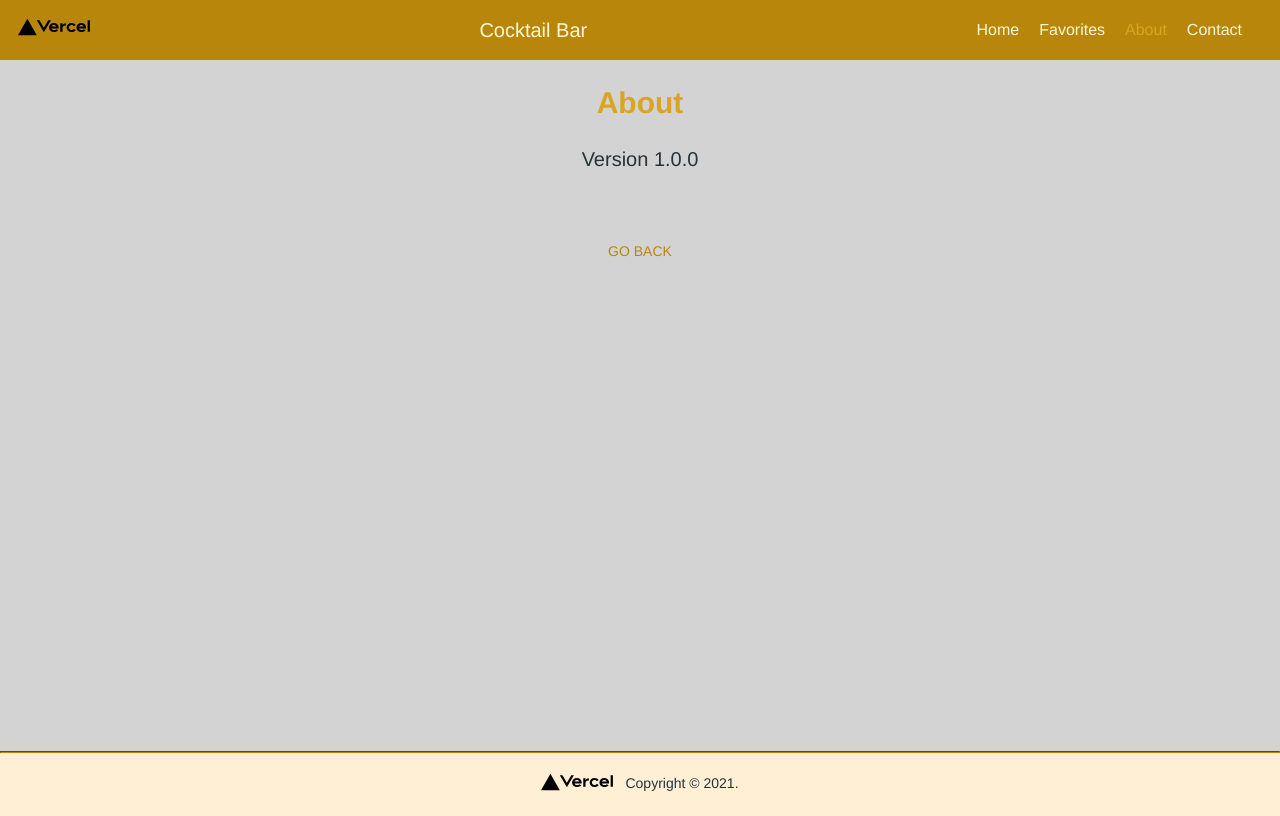
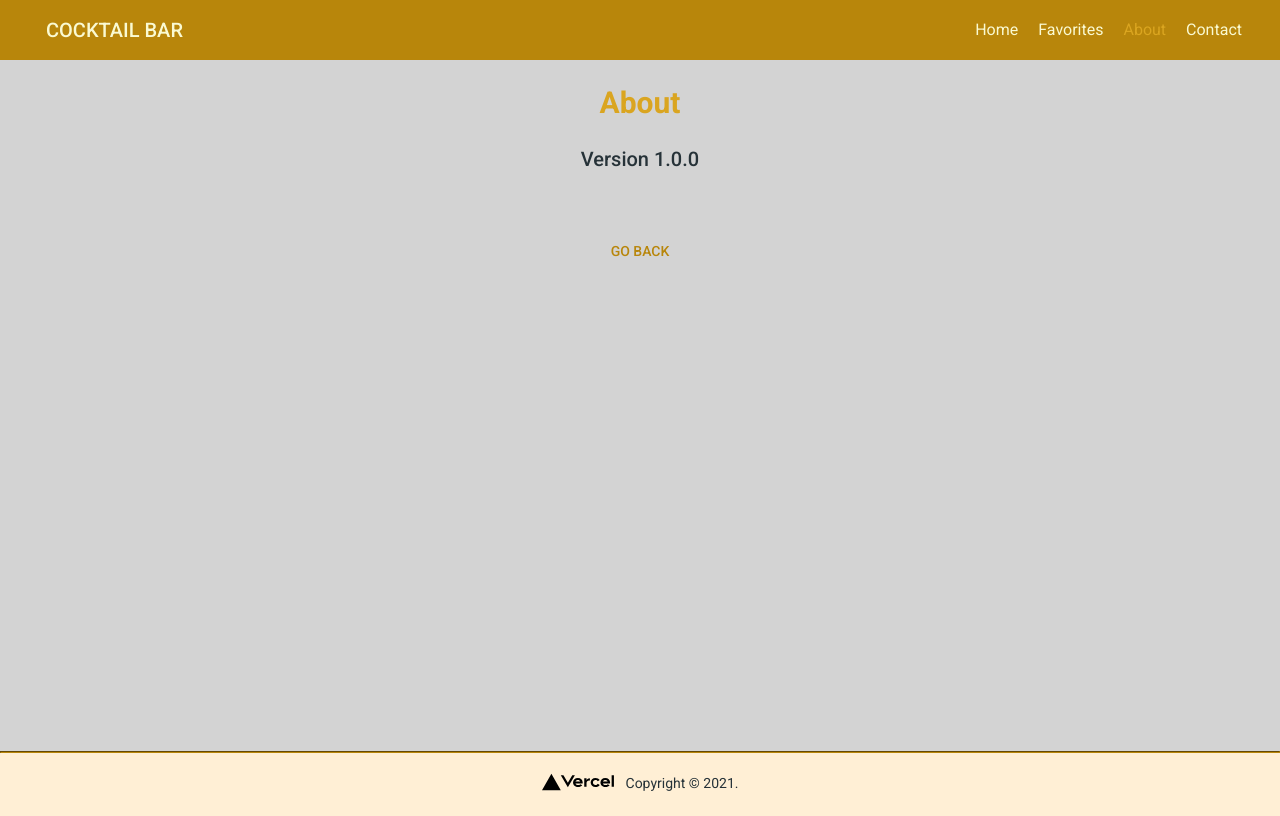
Before and after one commit to AliLop/Nextjs-MaterialUi-NextJs-React-Cypress-Jest-App, a Next.js app: page /about in a window 1280 px wide. Built offline with nearby package versions, Linux system fonts and the light colour scheme.

Commit message:
Roboto font and top bar remake

```diff
--- a/next.config.js
+++ b/next.config.js
@@ -13,11 +13,6 @@ module.exports = {
       issuer: /\.(js|ts)x?$/,
       use: ['@svgr/webpack'],
     });
-    // config.module.rules.push({
-    //   parser: {
-    //     amd: false,
-    //   },
-    // });
     return config;
   },
 };
--- a/src/components/Layout/TopBar.js
+++ b/src/components/Layout/TopBar.js
@@ -1,11 +1,11 @@
-import Image from 'next/image';
+import { useRouter } from 'next/router';
 import {
   AppBar,
   Toolbar,
   makeStyles,
   Typography,
   Box,
-  Link,
+  Button,
 } from '@material-ui/core';
 import NavBar from '../NavBar';
 
@@ -22,30 +22,31 @@ const useStyles = makeStyles((theme) => ({
     alignItems: 'center',
   },
   logo: {
+    textDecoration: 'none',
     cursor: 'pointer',
+    fontFamily: ['Roboto', 'sans-serif'],
   },
 }));
 
 function TopBar() {
   const classes = useStyles();
+  const router = useRouter();
+
+  const handleClick = (e) => {
+    e.preventDefault();
+    router.push('/');
+  };
 
   return (
     <AppBar className={classes.root} color="default">
       <Toolbar className={classes.toolbar}>
-        <Box>
-          <Link href="/">
-            <Image
-              src="/vercel.svg"
-              alt="Logo"
-              width={72}
-              height={18}
-              className={classes.logo}
-            />
-          </Link>
+        <Box paddingLeft="20px">
+          <Button className={classes.logo} onClick={handleClick}>
+            <Typography variant="h6" color="secondary">
+              Cocktail Bar
+            </Typography>
+          </Button>
         </Box>
-        <Typography variant="h6" color="secondary">
-          Cocktail Bar
-        </Typography>
         <NavBar />
       </Toolbar>
     </AppBar>
--- a/src/theme/index.js
+++ b/src/theme/index.js
@@ -25,7 +25,9 @@ const theme = createTheme({
   },
   spacing: 6,
   typography: {
-    fontFamily: ['Avenir', 'Helvetica', 'Arial', 'sans-serif'].join(','),
+    fontFamily: ['Roboto', 'Avenir', 'Helvetica', 'Arial', 'sans-serif'].join(
+      ',',
+    ),
   },
 });
 
```
